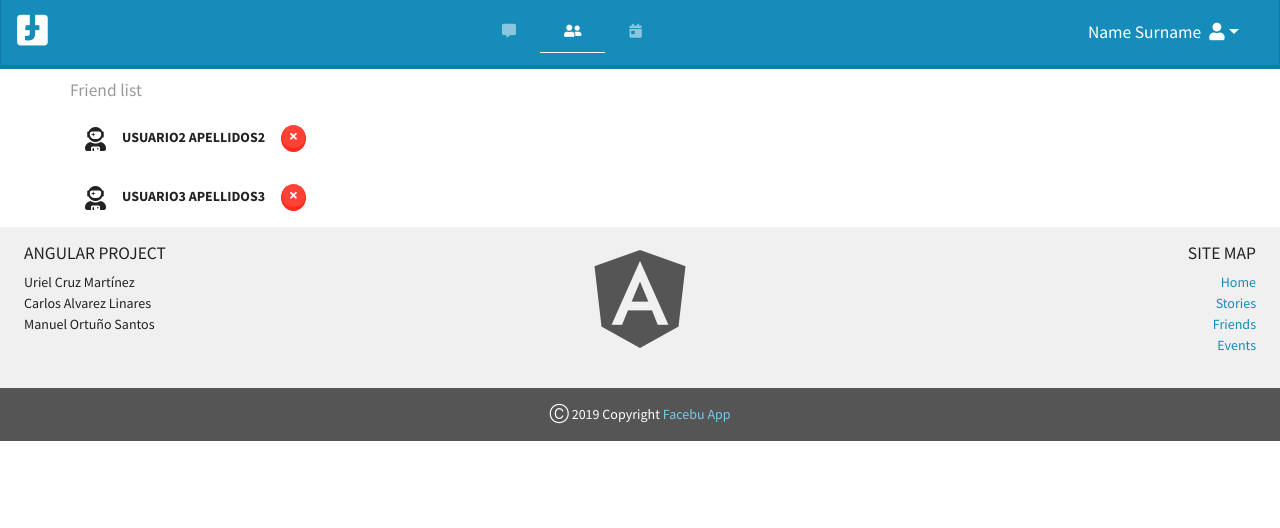
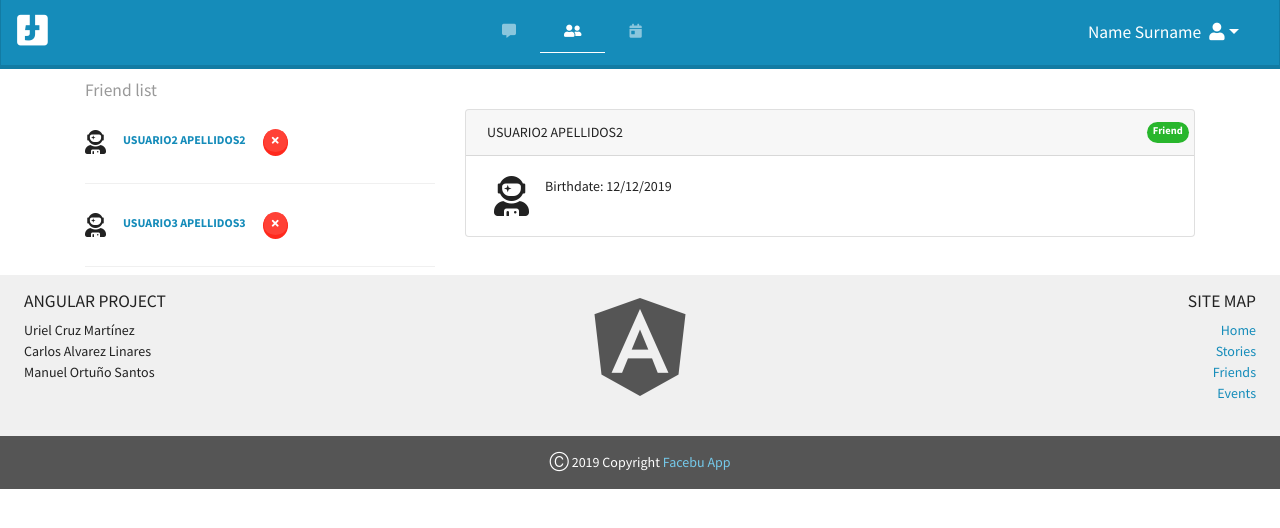
Before and after one commit to cArlitXs/facebu, an Angular app: page /friends in a window 1280 px wide. Shown: the top 528 px of the page. Built offline with nearby package versions, Linux system fonts and the light colour scheme; data requests are answered from the project's data file.

Commit message:
Ad friend list

```diff
--- a/db.json
+++ b/db.json
@@ -1,6 +1,5 @@
 {
-  "users": [
-    {
+    "users": [{
             "name": "USUARIO1",
             "surname": "APELLIDOS asdadsasdasdasd",
             "birdthDate": "12/12/2019",
@@ -37,8 +36,7 @@
             "id": 4
         }
     ],
-  "events": [
-    {
+    "events": [{
             "id": "1",
             "name": "Evento1",
             "description": "Desc1",
@@ -86,11 +84,10 @@
             ]
         }
     ],
-  "assist": [
-    {
+    "assist": [{
             "id": "1",
             "user": 1,
-      "event": "2",
+            "event": "1",
             "state": false
         },
         {
@@ -118,36 +115,34 @@
             "state": true
         }
     ],
-  "relationship": [
-    {
+    "relationship": [{
+            "id": 1,
             "userOrigin": "1",
             "userTarget": "2",
             "state": "friends"
         },
         {
+            "id": 2,
             "userOrigin": "1",
             "userTarget": "3",
-      "state": "pending"
+            "state": "friends"
         },
         {
+            "id": 3,
             "userOrigin": "4",
             "userTarget": "1",
             "state": "pending"
         }
     ],
-  "messages": [
-    {
+    "messages": [{
         "id": "1",
         "content": "Mensaje1",
         "publishDate": "12/12/2019",
         "user": "1"
-    }
-  ],
-  "reaction": [
-    {
+    }],
+    "reaction": [{
         "messageId": "1",
         "userId": "1",
         "reactionType": "Reac"
+    }]
 }
-  ]
-}
--- a/src/app/friends-list/friends-list.component.css
+++ b/src/app/friends-list/friends-list.component.css
@@ -1,3 +1,11 @@
 .friend-profile {
     font-size: 1.5rem;
 }
+
+.friend-profile-info {
+    font-size: 2.5rem;
+}
+
+.badge {
+    padding: 0.4em 0.6em 0.4em 0.6em;
+}
--- a/src/app/friends-list/friends-list.component.html
+++ b/src/app/friends-list/friends-list.component.html
@@ -1,16 +1,40 @@
 <div class="row">
+    <div class="col-12">
         <h5 class="text-muted">Friend list</h5>
-    <div class="col-12" *ngFor="let item of userTargetArr">
+    </div>
+</div>
+<div class="row">
+    <div class="col-md-4">
+        <div *ngFor="let item of userTargetArr">
             <div class="media">
                 <i class="fas fa-user-astronaut align-self-center friend-profile pt-0"></i>
                 <div class="media-body pt-3">
                     <p class="mt-0">
-                    <span class="font-weight-bold px-3">{{item.name}} {{item.surname}}</span>
-                    <button type="button" class="btn btn-danger btn-sm rounded-circle mb-0" (click)="deleteFriend(item)"><i
-                            class="fas fa-times"></i></button>
+                        <span class="font-weight-bold px-3 btn btn-link" (click)="setShowUser(item)">{{item.name}}
+                            {{item.surname}}</span>
+                        <button type="button" class="btn btn-danger btn-sm rounded-circle mb-0" (click)="deleteFriend(item)"><i class="fas fa-times"></i></button>
                     </p>
+                </div>
             </div>
             <div class="dropdown-divider"></div>
         </div>
     </div>
+    <div class="col-md-8" *ngIf="userClick.id != 0">
+        <div class="card mb-3">
+            <div class="card-header">
+                <div class="row">
+                    <span class="pl-3">{{userClick.name}} {{userClick.surname}}</span>
+                    <span class="badge badge-pill badge-success ml-auto">Friend</span>
+                    <!-- <span class="badge badge-pill badge-info ml-auto">Pending</span>
+                    <span class="badge badge-pill badge-warning ml-auto">Not Friend</span> -->
                 </div>
+            </div>
+            <div class="card-body">
+                <div class="media">
+                    <i class="fas fa-user-astronaut align-self-center friend-profile-info px-2"></i>
+                    <div class="media-body pl-2">Birthdate: {{userClick.birdthDate}}</div>
+                </div>
+            </div>
+        </div>
+    </div>
+</div>
--- a/src/app/friends-list/friends-list.component.ts
+++ b/src/app/friends-list/friends-list.component.ts
@@ -1,4 +1,4 @@
-import { Component, OnInit } from "@angular/core";
+import { Component, OnInit, SimpleChanges } from "@angular/core";
 import { Relationship } from "../models/relationship";
 import { FriendsService } from "../services/friends.service";
 import { User } from "../models/user";
@@ -21,23 +21,35 @@ export class FriendsListComponent implements OnInit {
   userTarget: User;
   userTargetArr: User[] = new Array();
 
+  userClick: User = {
+    name: "",
+    surname: "",
+    birdthDate: "",
+    startDate: "",
+    user: "",
+    pass: "",
+    id: 0
+  };
+
   ngOnInit() {
     this.getRelationship();
   }
 
   getRelationship() {
+    this.relationsArr = [];
+    this.userTargetId = [];
+    this.userTargetArr = [];
     this.friendService.getRelationship().subscribe(
       relation => {
         this.relationsArr = relation as Relationship[];
+        this.setUsers();
       },
-      error => console.error(error),
-      () => {
-        this.setUsers();
-      }
+      error => console.error(error)
     );
   }
 
   findUserById(id: number) {
+    this.userTarget = null;
     this.userService.findById(id).subscribe(
       user => {
         this.userTarget = user as User;
@@ -45,6 +57,19 @@ export class FriendsListComponent implements OnInit {
       error => console.error(error),
       () => {
         this.userTargetArr.push(this.userTarget);
+        if (this.userTargetArr.length > 0) {
+          this.userClick = this.userTargetArr[0];
+        } else {
+          this.userClick = {
+            name: "",
+            surname: "",
+            birdthDate: "",
+            startDate: "",
+            user: "",
+            pass: "",
+            id: 0
+          };
+        }
       }
     );
   }
@@ -60,16 +85,20 @@ export class FriendsListComponent implements OnInit {
   }
 
   deleteFriend(userTarget: User) {
+    console.log(userTarget.id);
+
+    this.userTargetArr = [];
+
     for (let i of this.relationsArr) {
       if (i.userOrigin == 1 && i.userTarget == userTarget.id) {
-        this.friendService
-          .deleteRelationship(i.id)
-          .subscribe(data => {
-            this.relationsArr = this.relationsArr.filter(el => {
-              return el.id !== el.id;
-            });
-          });
+        this.friendService.deleteRelationship(i.id).subscribe(data => {
+          this.getRelationship();
+        });
       }
     }
   }
+
+  setShowUser(user: User) {
+    this.userClick = user;
+  }
 }
--- a/src/app/services/friends.service.ts
+++ b/src/app/services/friends.service.ts
@@ -12,11 +12,20 @@ export class FriendsService {
 
   url: string = environment.apiUrl.concat("/relationship");
 
+  // Corregir esta mierda
   getRelationship(){
     return this.http.get(this.url);
   }
 
+  getUserOrigin(){
+    return this.http.get(this.url + '?userOrigin_like=1');
+  }
+
+  getUserTarget(){
+    return this.http.get(this.url + '?userTarget_like=1');
+  }
+
   deleteRelationship(id: number){
-    return this.http.delete(this.url.concat('/').concat(id.toString()));
+    return this.http.delete(this.url + '/' + id);
   }
 }
```
Lines whose indentation alone changed are shown as unchanged.
